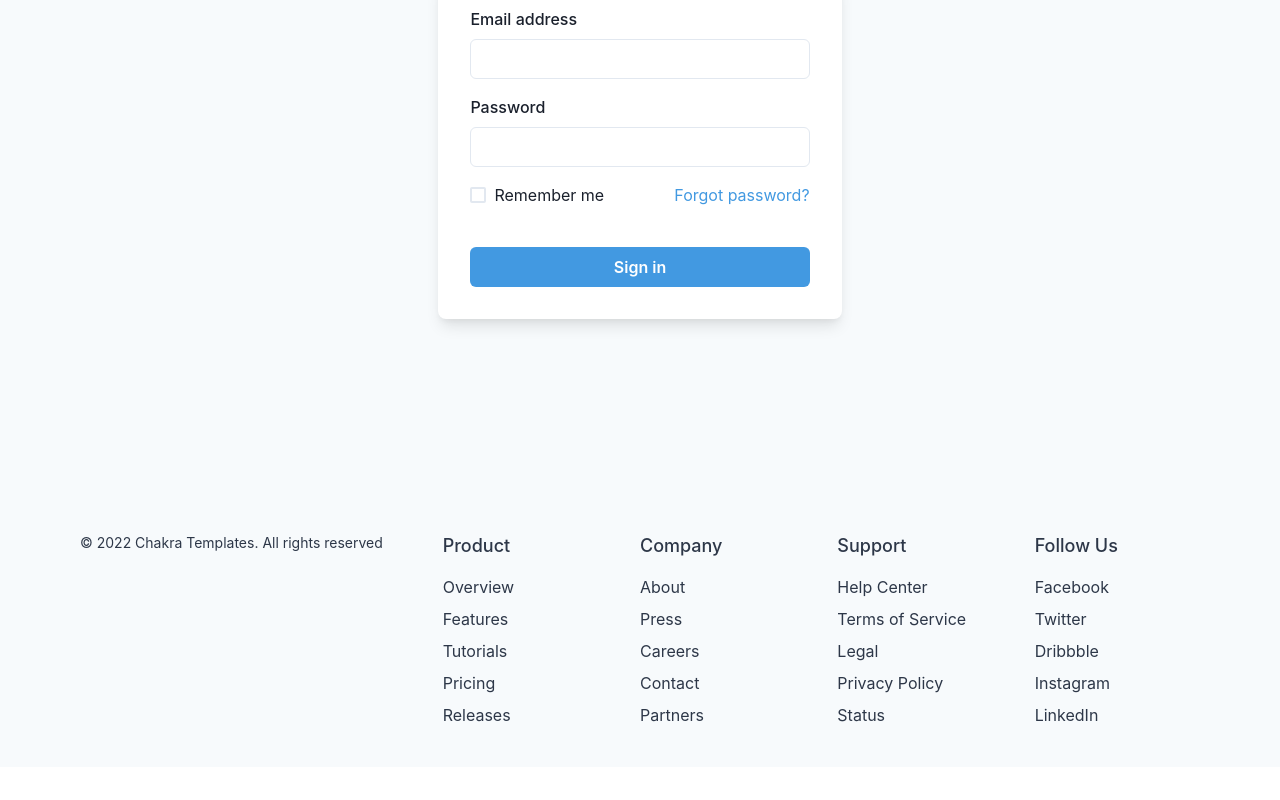
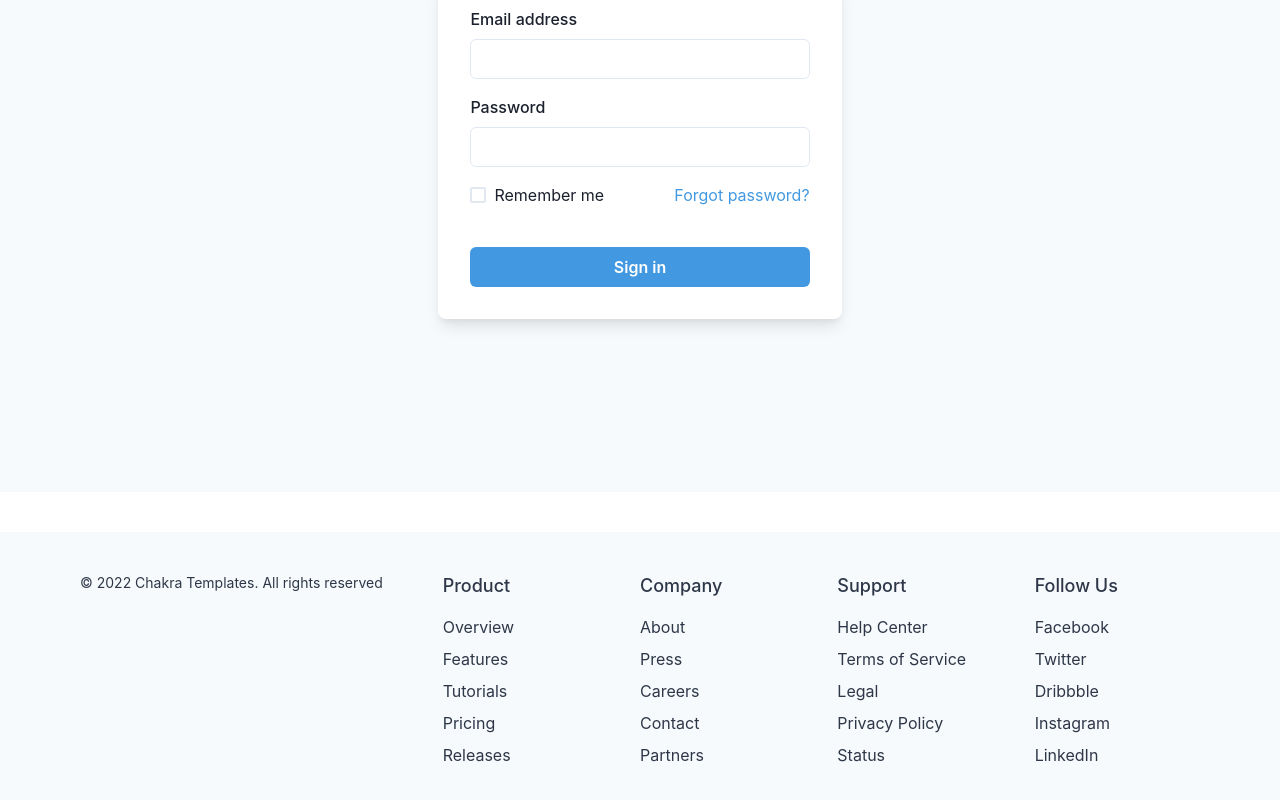
Before and after one commit to Rati1324/file-sharing, a React (Vite) app: page /signin in a window 1280 px wide. Shown: the part 368-1168 px from the top of the page. Before the commit the page ends 1135 px from the top, so only its background shows below. Built offline with nearby package versions, Linux system fonts and the light colour scheme.

Commit message:
fix some styling

```diff
--- a/src/App.tsx
+++ b/src/App.tsx
@@ -19,7 +19,7 @@ function App() {
   }
 
   return (
-    <Flex flexDirection="column" justify="space-between" height="100vh">
+    <Flex flexDirection="column" minH="100vh">
       <Navbar loggedIn={loggedIn} setLoggedIn={setLoggedInHandler} />
       <Routes>
         <Route path="/" element={<Home userLoggedIn={loggedIn} />} />
@@ -27,7 +27,7 @@ function App() {
         <Route path="/signup" element={<SignUp setLoggedIn={(value: boolean) => setLoggedIn(value)} />} />
         <Route path="/file_manager" element={<FileManager loggedIn={loggedIn} setLoggedIn={setLoggedInHandler} />}  />
       </Routes>
-      <Footer />
+      <Footer  />
     </Flex>
   );
 }
--- a/src/components/FileManager/FileManager.tsx
+++ b/src/components/FileManager/FileManager.tsx
@@ -78,22 +78,22 @@ const FileManager = ({ loggedIn, setLoggedIn } : { loggedIn: boolean, setLoggedI
   return (
     token != null
     ?
-    <Stack h="60vh" textAlign="center">
+    <Stack minH="60vh" textAlign="center" mt={10}>
       <Text fontSize="30">File Manager</Text>
 
-      <Stack p={5} width="50%" h="90%" mx="auto" bg="gray.100" spacing={4}>
+      <Stack p={5} width="50%" mx="auto" bg="gray.100" spacing={4}>
         <HStack>
           <ArrowBackIosIcon style={{ fontSize: 40 }} />
           <ArrowForwardIosIcon style={{ fontSize: 40 }} />
         </HStack>
 
-        <HStack border="1px solid">
+        <HStack>
           <SearchBar setFiles={(data: Array<File>) => setFiles(data)} />
           <DownloadIcon style={{cursor: "pointer"}} />
           <AlertDialogComponent deleteHandler={() => console.log("oi")} />
         </HStack>
 
-        <Stack align="start" border="1px solid">
+        <Stack align="start">
           {files.length ?
             files.map((f, i) => (
               <FileView fileData={f} key={i} setFiles={(data: Array<File>) => setFiles(data)} />
--- a/src/components/Footer.tsx
+++ b/src/components/Footer.tsx
@@ -20,6 +20,7 @@ const ListHeader = ({ children }: { children: ReactNode }) => {
 export const Footer = () => {
   return (
     <Box
+      mt={10}
       bg={useColorModeValue('gray.50', 'gray.900')}
       color={useColorModeValue('gray.700', 'gray.200')}>
       <Container as={Stack} maxW={'6xl'} py={10}>
--- a/src/components/Navbar.tsx
+++ b/src/components/Navbar.tsx
@@ -37,7 +37,7 @@ const WithSubnavigation = ({ loggedIn, setLoggedIn }: { loggedIn: boolean, setLo
   }, [loggedIn])
 
   return (
-    <Flex display="flex" alignItems="center" justifyContent="center" bg="#587f8c">
+    <Flex display="flex" alignItems="center" justifyContent="center" bg="#587f8c" >
       <Flex width="70%" color={useColorModeValue('gray.600', 'white')} minH={'60px'} py={{ base: 2 }}
       px={{ base: 4 }} align={'center'} justify="center">
 
```
